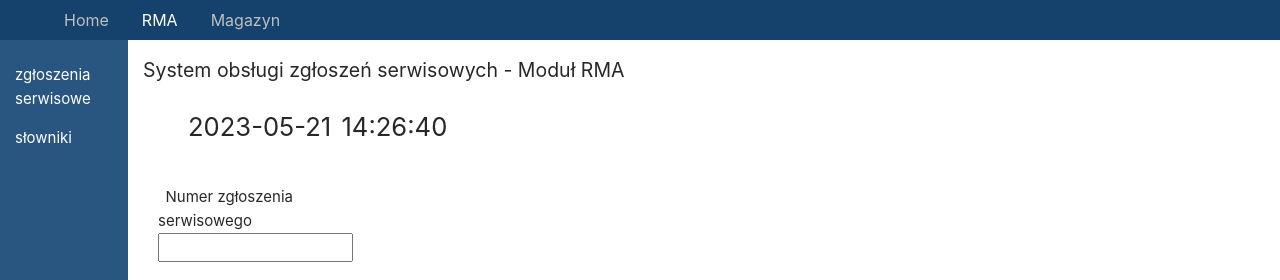
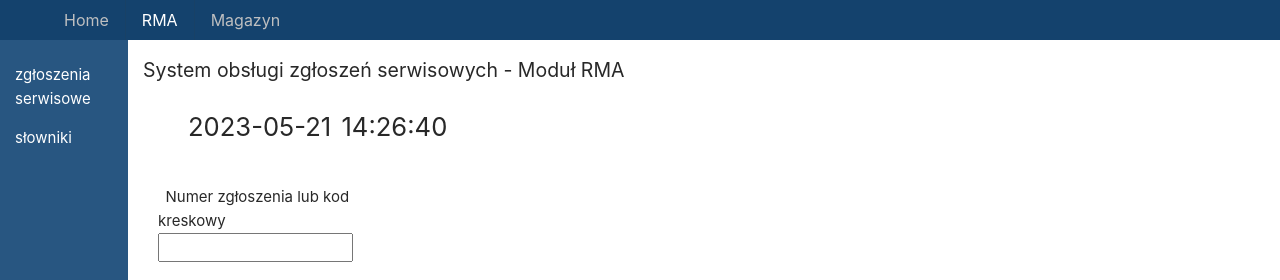
Before and after one commit to TheWolek/rma-front, a Vue app: page /rma in a window 1280 px wide. Shown: the top 280 px of the page. Built offline with nearby package versions, Linux system fonts and the light colour scheme; no server answers.

Commit message:
changed rmaFindInput to accecpt barcodes

```diff
--- a/src/components/RMA/rmaFindInput.vue
+++ b/src/components/RMA/rmaFindInput.vue
@@ -18,7 +18,7 @@ export default {
   methods: {
     onSubmit() {
       if (this.code === "") return;
-      store.dispatch("rmaPage/findTicket", this.code);
+      store.dispatch("rmaPage/findTicket", this.code.split("-")[0]);
     },
   },
   components: { TextInput },
@@ -28,7 +28,7 @@ export default {
   <div class="wrap">
     <TextInput
       id="id"
-      label="Numer zgłoszenia serwisowego"
+      label="Numer zgłoszenia lub kod kreskowy"
       v-model="code"
       :onEnter="onSubmit"
       :error="this.findError"
```
